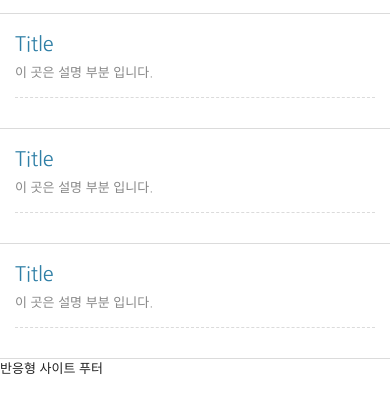
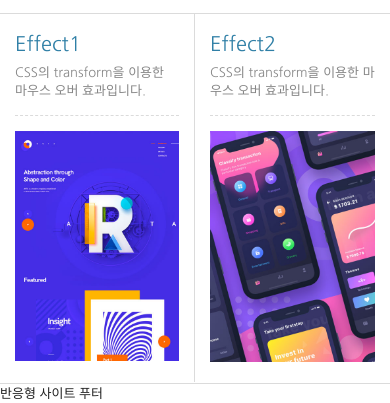
Before and after one commit to lienkooky/Cloning_Responsive, a plain HTML site: page responsive/index.html in a window 390 px wide. Shown: the part 2488-2891 px from the top of the page. Before the commit the page ends 2867 px from the top, so only its background shows below. Drawn offline with Linux system fonts and the light colour scheme; a web font is replaced by a local one.

Commit message:
learn effect

```diff
--- a/responsive/css/style.css
+++ b/responsive/css/style.css
@@ -629,6 +629,20 @@ body {
     position: static;
     width: 100%;
     border-top: 1px solid #dbdbdb;
+    overflow: hidden;
+  }
+  #cont_right .column {
+    float: left;
+    width: 33.3333%;
+    box-sizing: border-box;
+  }
+  #cont_right .column.col7 {
+    border-right: 1px solid #dbdbdb;
+    border-bottom: 0;
+  }
+  #cont_right .column.col8 {
+    border-right: 1px solid #dbdbdb;
+    border-bottom: 0;
   }
   #cont_center {
     margin-right: 0;
@@ -730,6 +744,16 @@ body {
     border-top: 1px solid #dbdbdb;
   }
 
+  #cont_right .column {
+    width: 50%;
+  }
+  #cont_right .column.col8 {
+    border-right: 0;
+  }
+  #cont_right .column.col9 {
+    display: none;
+  }
+
   .slider figcaption {
     padding: 10px;
   }
@@ -772,4 +796,12 @@ body {
     margin-right: 0;
     margin-left: 0;
   }
+
+  #cont_right .column {
+    width: 100%;
+  }
+  #cont_right .column.col7 {
+    border-right: none;
+    border-bottom: 1px solid #dbdbdb;
+  }
 }
--- a/responsive/index.html
+++ b/responsive/index.html
@@ -300,16 +300,31 @@
                 <section id="cont_right">
                     <h3 class="ir_su">반응형 사이트 오른쪽 컨텐츠</h3>
                     <article class="column col7">
-                        <h4 class="col_title">Title</h4>
-                        <p class="col_desc">이 곳은 설명 부분 입니다.</p>
+                        <h4 class="col_title">Effect1</h4>
+                        <p class="col_desc">CSS의 transform을 이용한 마우스 오버 효과입니다.</p>
+                        <div class="side1">
+                            <figure>
+                                <img src="img/side1.jpg" alt="img1">
+                            </figure>
+                        </div>
                     </article>
                     <article class="column col8">
-                        <h4 class="col_title">Title</h4>
-                        <p class="col_desc">이 곳은 설명 부분 입니다.</p>
+                        <h4 class="col_title">Effect2</h4>
+                        <p class="col_desc">CSS의 transform을 이용한 마우스 오버 효과입니다.</p>
+                        <div class="side2">
+                            <figure>
+                                <img src="img/side2.jpg" alt="img1">
+                            </figure>
+                        </div>
                     </article>
                     <article class="column col9">
-                        <h4 class="col_title">Title</h4>
-                        <p class="col_desc">이 곳은 설명 부분 입니다.</p>
+                        <h4 class="col_title">Effect1</h4>
+                        <p class="col_desc">CSS의 transform을 이용한 마우스 오버 효과입니다.</p>
+                        <div class="side3">
+                            <figure>
+                                <img src="img/side3.jpg" alt="img1">
+                            </figure>
+                        </div>
                     </article>
                 </section>
             </div>
```
